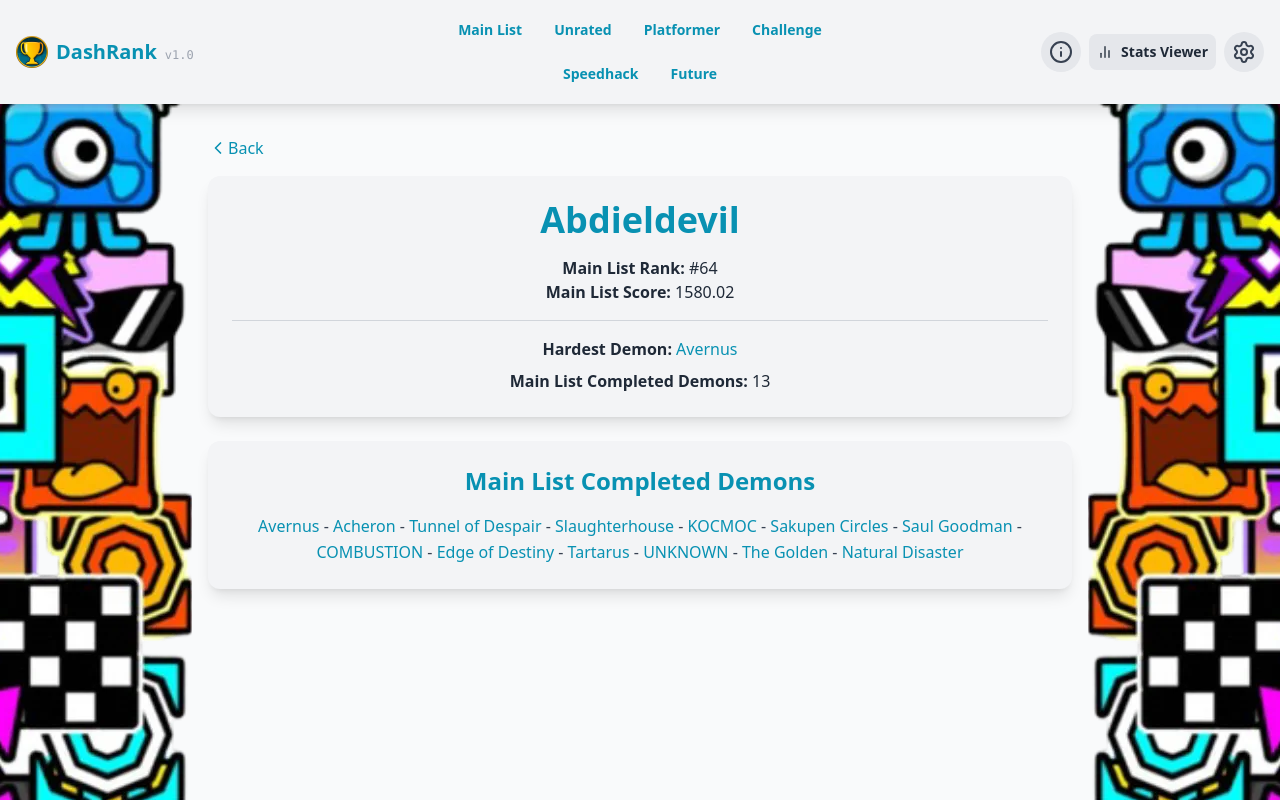
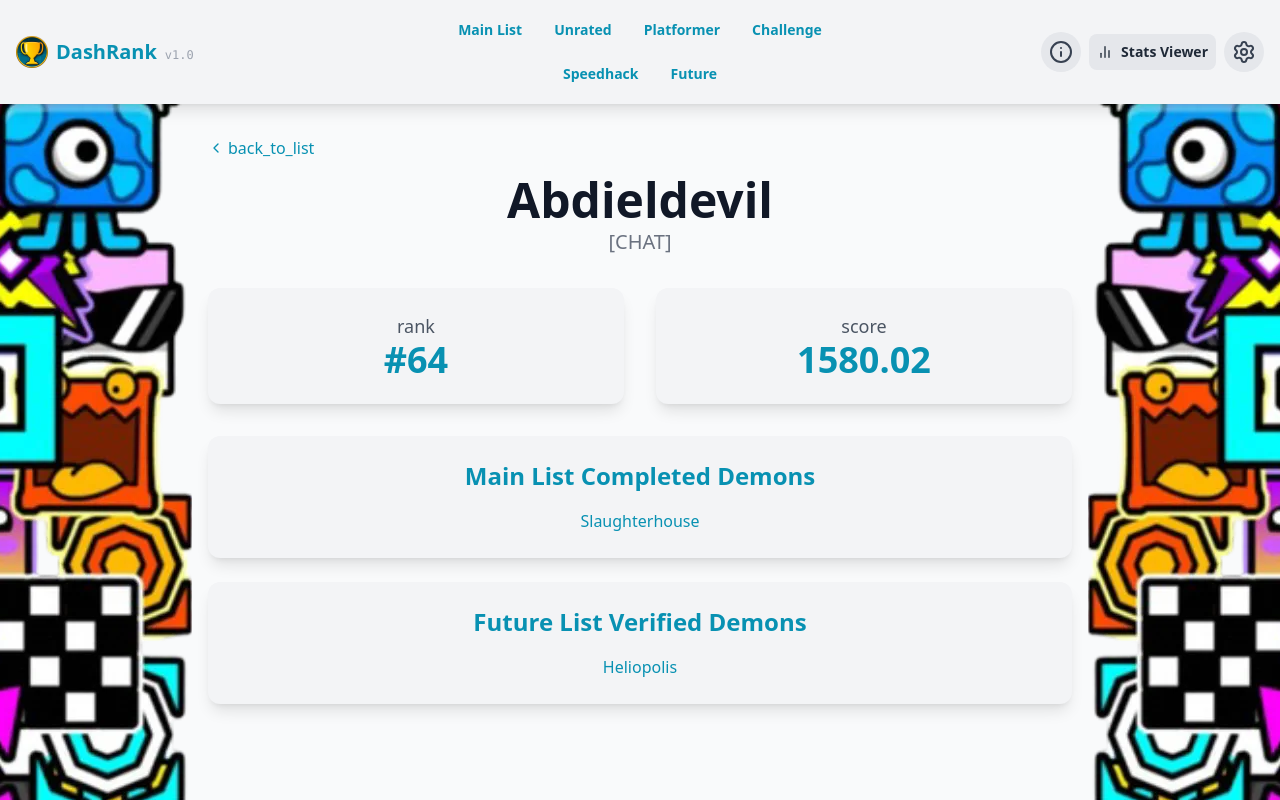
Before and after one commit to Woblu/DashRank, a React (Vite) app: page /players/abdieldevil in a window 1280 px wide. Built offline with nearby package versions, Linux system fonts and the light colour scheme.

Commit message:
test: Player record from stats

```diff
--- a/src/pages/PlayerProfile.jsx
+++ b/src/pages/PlayerProfile.jsx
@@ -1,5 +1,5 @@
 import React, { useState, useEffect } from 'react';
-import { useParams, Link, useLocation } from 'react-router-dom';
+import { useParams, Link, useLocation, useNavigate } from 'react-router-dom';
 import { ChevronLeft } from 'lucide-react';
 import { useLanguage } from '../contexts/LanguageContext.jsx';
 import mainList from '../data/main-list.json';
@@ -11,6 +11,45 @@
 
 const allLists = { main: mainList, unrated: unratedList, platformer: platformerList, challenge: challengeList, future: futureList };
 const listTitles = { main: "Main List", unrated: "Unrated List", platformer: "Platformer List", challenge: "Challenge List", future: "Future List" };
+
+// New component to handle the video link logic
+const PlayerLevelLink = ({ level, playerName }) => {
+  const navigate = useNavigate();
+
+  const handleClick = (e) => {
+    e.preventDefault(); // Prevent the default link navigation
+
+    let videoUrl = null;
+
+    // 1. Check if the player is the verifier
+    if (level.verifier.toLowerCase() === playerName.toLowerCase()) {
+      videoUrl = `https://www.youtube.com/watch?v=${level.videoId}`;
+    } else {
+      // 2. Find a record for the player in the level's records
+      const playerRecord = level.records?.find(
+        (record) => record.username.toLowerCase() === playerName.toLowerCase()
+      );
+      if (playerRecord && playerRecord.videoId) {
+        videoUrl = `https://www.youtube.com/watch?v=${playerRecord.videoId}`;
+      }
+    }
+
+    // 3. If a video was found, open it in a new tab
+    if (videoUrl) {
+      window.open(videoUrl, '_blank', 'noopener,noreferrer');
+    } else {
+      // 4. Otherwise, navigate to the level detail page
+      navigate(`/level/${level.listType}/${level.levelId}`);
+    }
+  };
+
+  return (
+    <a href={`/level/${level.listType}/${level.levelId}`} onClick={handleClick} className="text-cyan-600 hover:underline">
+      {level.levelName}
+    </a>
+  );
+};
+
 
 export default function PlayerProfile() {
   const { playerName } = useParams();
@@ -29,134 +68,82 @@
       }
 
       setLoading(true);
-      try {
-        const specificPlayer = await import(`../data/playerstats/${playerName.toLowerCase()}-stats.json`);
+      const formattedPlayerName = playerName.replace(/-/g, ' ');
 
-        const formattedPlayerName = playerName.toLowerCase();
-        const playerStats = mainStats.find(p => p.name.toLowerCase().replace(/\s/g, '-') === formattedPlayerName);
+      const stats = mainStats.find(p => p.name.toLowerCase() === formattedPlayerName.toLowerCase());
 
-        const beatenByList = {};
-        if (specificPlayer.demonsCompleted) {
-            specificPlayer.demonsCompleted.forEach(demonName => {
-                for (const listType of Object.keys(allLists)) {
-                    const level = allLists[listType].find(l => l.name.toLowerCase() === demonName.toLowerCase());
-                    if (level) {
-                        if (!beatenByList[listType]) beatenByList[listType] = [];
-                        beatenByList[listType].push({ ...level, listType, levelName: level.name });
-                        break;
-                    }
-                }
-            });
-        }
+      const completedByList = {};
+      const verifiedByList = {};
 
-        const verifiedByList = {};
-        Object.keys(allLists)
-            .filter(listType => listType !== 'future')
-            .forEach(listType => {
-                const verifiedLevels = allLists[listType].filter(level =>
-                    level.verifier && level.verifier.toLowerCase().replace(/\s/g, '-') === formattedPlayerName
-                );
-                if (verifiedLevels.length > 0) {
-                    verifiedByList[listType] = verifiedLevels.map(level => ({...level, listType, levelName: level.name}));
-                }
+      Object.entries(allLists).forEach(([listType, list]) => {
+        completedByList[listType] = list
+          .filter(level => level.records?.some(record => record.username.toLowerCase() === formattedPlayerName.toLowerCase()))
+          .map(level => ({ levelId: level.levelId, levelName: level.name, listType, verifier: level.verifier, records: level.records, videoId: level.videoId }));
+
+        verifiedByList[listType] = list
+          .filter(level => level.verifier.toLowerCase() === formattedPlayerName.toLowerCase())
+          .map(level => ({ levelId: level.levelId, levelName: level.name, listType, verifier: level.verifier, records: level.records, videoId: level.videoId }));
       });
 
-        const mainCompletions = [...(beatenByList.main || []), ...(verifiedByList.main || [])];
-        const uniqueMainCompletions = Array.from(new Map(mainCompletions.map(l => [l.levelId || l.name, l])).values());
-        const hardestDemon = uniqueMainCompletions
-            .filter(level => level.placement)
-            .sort((a, b) => a.placement - b.placement)[0];
-
-        setPlayerData({
-          name: specificPlayer.name,
-          stats: { main: playerStats },
-          beatenByList,
-          verifiedByList,
-          hardestDemon,
-        });
-      } catch (error) {
-        console.error("Failed to load player data:", error);
-        setPlayerData(null);
-      } finally {
+      setPlayerData({ stats, completedByList, verifiedByList });
       setLoading(false);
-      }
     };
 
     fetchPlayerData();
   }, [playerName]);
 
   if (loading) {
-    return <div className="text-center p-8 text-gray-800 dark:text-gray-200">{t('loading_data')}</div>;
+    return <p className="text-center text-gray-500 mt-8">{t('loading_data')}</p>;
   }
 
-  if (!playerData) {
+  if (!playerData || !playerData.stats) {
     return (
-      <div className="text-center p-8">
-        <h1 className="text-2xl font-bold text-red-500">{t('player_not_found')}</h1>
+      <div className="text-center">
+        <p className="text-xl text-red-500">{t('player_not_found')}</p>
         <Link to={fromPath} className="mt-4 inline-flex items-center text-cyan-600 hover:underline">
-          <ChevronLeft size={16} /> {t('back_to_home')}
+          <ChevronLeft className="w-4 h-4 mr-1" />
+          {t('back_to_list')}
         </Link>
       </div>
     );
   }
 
-  const { name, stats, beatenByList, verifiedByList, hardestDemon } = playerData;
+  const { stats, completedByList, verifiedByList } = playerData;
+  const normalizedPlayerName = playerName.replace(/-/g, ' ');
 
   return (
-    <div className="p-4 max-w-4xl mx-auto">
-      <Link to={fromPath} className="mb-4 inline-flex items-center text-cyan-600 dark:text-cyan-400 hover:underline">
-        <ChevronLeft size={20} />
-        {t('back_to_home')}
+    <div className="max-w-4xl mx-auto p-4">
+      <Link to={fromPath} className="inline-flex items-center text-cyan-600 hover:underline mb-4">
+        <ChevronLeft className="w-4 h-4 mr-1" />
+        {t('back_to_list')}
       </Link>
 
-      <div className="space-y-6">
-        <div className="bg-gray-100 dark:bg-gray-800 p-6 rounded-xl shadow-lg">
+      <div className="text-center mb-8">
+        <h1 className="text-5xl font-bold text-gray-900 dark:text-gray-100">{stats.name}</h1>
+        {stats.clan && <p className="text-xl text-gray-500 dark:text-gray-400 mt-1">[{stats.clan}]</p>}
+      </div>
 
-          <h1 className="font-poppins text-4xl font-bold text-cyan-600 dark:text-cyan-400 mb-4 text-center">
-            {name}
-          </h1>
-
-          {stats.main && (
-            <div className="text-center mb-4 text-gray-800 dark:text-gray-200">
-              <p><span className="font-semibold">{t('demonlist_rank')}:</span> #{stats.main.demonlistRank || t('na')}</p>
-              <p><span className="font-semibold">{t('demonlist_score')}:</span> {stats.main.demonlistScore?.toFixed(2) || t('na')}</p>
+      <div className="grid grid-cols-1 md:grid-cols-2 gap-8 mb-8">
+        <div className="bg-gray-100 dark:bg-gray-800 p-6 rounded-xl shadow-lg text-center">
+          <p className="text-lg text-gray-600 dark:text-gray-300">{t('rank')}</p>
+          <p className="text-4xl font-bold text-cyan-600">#{stats.demonlistRank}</p>
         </div>
-          )}
-
-          <div className="text-center border-t border-gray-300 dark:border-gray-600 pt-4 space-y-2 text-gray-800 dark:text-gray-200">
-            {hardestDemon ? (
-              <p><span className="font-semibold">{t('hardest_demon')}:</span> <Link to={`/level/${hardestDemon.listType}/${hardestDemon.levelId}`} className="text-cyan-600 hover:underline">{hardestDemon.levelName}</Link></p>
-            ) : (
-              <p><span className="font-semibold">{t('hardest_demon')}:</span> {t('na')}</p>
-            )}
-
-            {Object.entries(beatenByList).map(([listType, levels]) => (
-                levels.length > 0 && (
-                    <p key={`beaten-${listType}`}>
-                        <span className="font-semibold">{listTitles[listType]} {t('completed_demons')}:</span> {levels.length}
-                    </p>
-                )
-            ))}
-            {Object.entries(verifiedByList).map(([listType, levels]) => (
-                levels.length > 0 && (
-                    <p key={`verified-${listType}`}>
-                        <span className="font-semibold">{listTitles[listType]} {t('verified_demons')}:</span> {levels.length}
-                    </p>
-                )
-            ))}
+        <div className="bg-gray-100 dark:bg-gray-800 p-6 rounded-xl shadow-lg text-center">
+          <p className="text-lg text-gray-600 dark:text-gray-300">{t('score')}</p>
+          <p className="text-4xl font-bold text-cyan-600">{stats.demonlistScore.toFixed(2)}</p>
         </div>
       </div>
 
-        {Object.entries(beatenByList).map(([listType, levels]) => (
+      {Object.entries(completedByList).map(([listType, levels]) => (
         levels.length > 0 && (
-            <div key={`beaten-section-${listType}`} className="bg-gray-100 dark:bg-gray-800 p-6 rounded-xl shadow-lg">
+          <div key={`completed-section-${listType}`} className="bg-gray-100 dark:bg-gray-800 p-6 rounded-xl shadow-lg mb-6">
             <h2 className="text-2xl font-bold text-center text-cyan-600 dark:text-cyan-400 mb-4">
               {listTitles[listType]} {t('completed_demons')}
             </h2>
             <div className="text-center text-gray-700 dark:text-gray-300 leading-relaxed break-words">
               {levels.map((level, index) => (
                 <React.Fragment key={`${level.levelId}-${index}`}>
-                    <Link to={`/level/${level.listType}/${level.levelId}`} className="text-cyan-600 hover:underline">{level.levelName}</Link>
+                  <PlayerLevelLink level={level} playerName={normalizedPlayerName} />
                   {index < levels.length - 1 && ' - '}
                 </React.Fragment>
               ))}
@@ -174,7 +161,7 @@
             <div className="text-center text-gray-700 dark:text-gray-300 leading-relaxed break-words">
               {levels.map((level, index) => (
                 <React.Fragment key={`${level.levelId}-${index}`}>
-                    <Link to={`/level/${level.listType}/${level.levelId}`} className="text-cyan-600 hover:underline">{level.levelName}</Link>
+                  <PlayerLevelLink level={level} playerName={normalizedPlayerName} />
                   {index < levels.length - 1 && ' - '}
                 </React.Fragment>
               ))}
@@ -183,6 +170,5 @@
         )
       ))}
     </div>
-    </div>
   );
 }
```
Also changed, not shown: 1 other file (tests, documents, lock files or other folders). Lines whose indentation alone changed are shown as unchanged.
